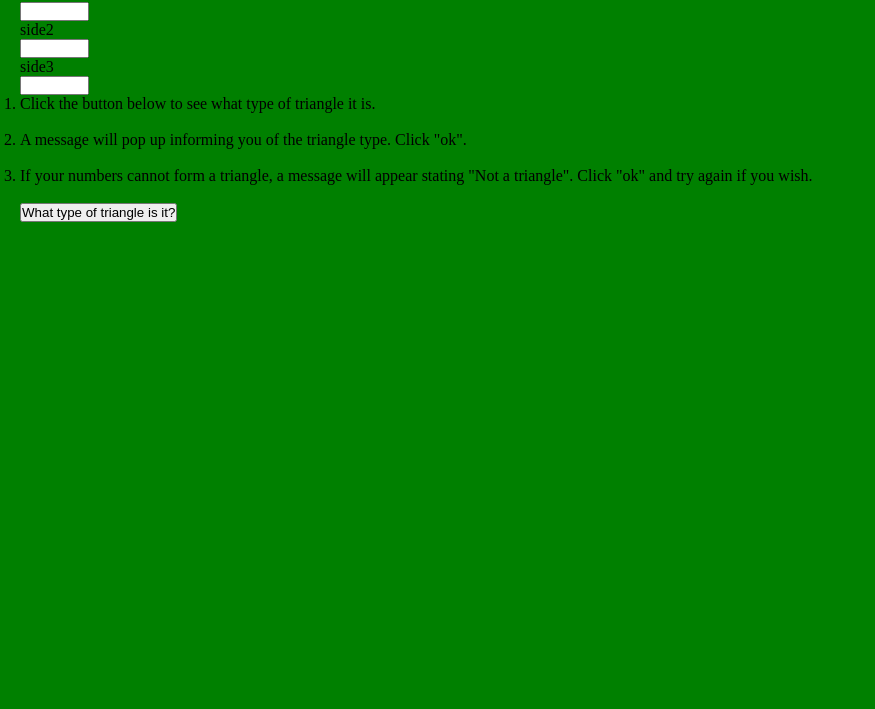
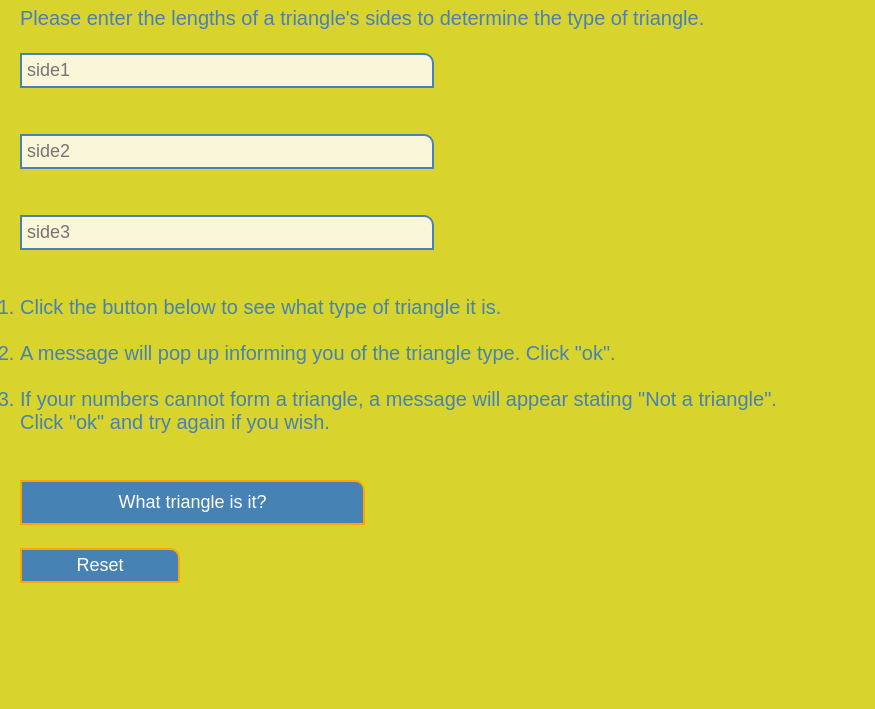
Before and after one commit to Mukabana/Triangle-tracker, a plain HTML site: page triangle.html in a window 1280 px wide. Shown: the part 91-800 px from the top of the page, without its empty margins (0-875 px from the left). Drawn offline with Linux system fonts and the light colour scheme.

Commit message:
Add styling to triangle tracker

```diff
--- a/css/styles.css
+++ b/css/styles.css
@@ -3,16 +3,74 @@
   padding: 0;
 }
 body {
-  margin: 20px;
-  background-color: green;
+  background-color: #d8d32d;
+  padding: 20px;
+  font-size: 20px;
+  font-family: arial, Helvettica, sans-serif;
+  margin: auto;
+  position: absolute;
 }
 h1 {
   text-align: center;
-}
-#length1 {
-  size: 5px;
+  font-size: 50px;
+  color: steelblue;
 }
 p {
   font-size: 12;
   font-style: arial;
 }
+#length1 {
+  padding: 5px;
+  width: 50%;
+  font-size: 18px;
+  border-radius: 0 10px 0 0;
+  border: 2px solid steelblue;
+  display: block;
+  background-color: #FAF6D9;
+}
+#length2 {
+  padding: 5px;
+  width: 50%;
+  font-size: 18px;
+  border-radius: 0 10px 0 0;
+  border: 2px solid steelblue;
+  display: block;
+  background-color: #FAF6D9;
+}
+#length3 {
+  padding: 5px;
+  width: 50%;
+  font-size: 18px;
+  border-radius: 0 10px 0 0;
+  border: 2px solid steelblue;
+  display: block;
+  background-color: #FAF6D9;
+}
+#submit {
+  padding: 10px;
+  width: 345px;
+  height: 45px;
+  font-size: 18px;
+  border-radius: 0 10px 0 0;
+  border: 2px solid orange;
+  display: block;
+  text-align: center;
+  background-color: steelblue;
+  color: white;
+}
+#res {
+  padding: 5px;
+  width: 20%;
+  font-size: 18px;
+  border-radius: 0 10px 0 0;
+  text-align: center;
+  background-color: steelblue;
+  color: white;
+  margin-bottom: 25px;
+  border: 2px solid orange;
+}
+form {
+  margin: 20px auto;
+  width: 800px;
+  color: steelblue;
+}
--- a/js/main.js
+++ b/js/main.js
@@ -10,6 +10,9 @@ var getValue = function() {
   if (side1===side2 && side2===side3) {
     alert("This is an equilateral triangle");
   }
+  else if (side1 >= (side2 + side3)|| side3 >= (side2 + side1)|| side2 >= (side1 + side3)) {
+    alert("This is not a triangle");
+  }
   else if (side1===side2 || side1===side3 || side2===side3) {
     alert("This is an isosceles triangle");
   }
--- a/triangle.html
+++ b/triangle.html
@@ -7,21 +7,17 @@
 </head>
 
 <body>
+  <h1>TRIANGLE TRACKER</h1>
+<form>
 
-  <h1>TRIANGLE TRACKER</h1>
-  <p>Please enter the lengths of a triangle's sides to determine the type of triangle.</p>
-
+  <p>Please enter the lengths of a triangle's sides to determine the type of triangle.</p><br>
 
   <p>
-    side1 <br>
-    <input type="text" size="6px" id="length1"> <br>
-    side2 <br>
-    <input type="text" size="6px" id="length2"> <br>
-    side3 <br>
-    <input type="text" size="6px "id="length3"><br>
+    <input type="text" placeholder="side1" id="length1"> <br><br>
+    <input type="text" placeholder="side2" id="length2"> <br><br>
+    <input type="text" placeholder="side3" id="length3"> <br>
 
-
-  </p>
+  </p><br>
 
   <ol>
     <li>Click the button below to see what type of triangle it is. </li> <br>
@@ -29,13 +25,14 @@
     <li>If your numbers cannot form a triangle, a message will appear stating "Not a triangle". Click "ok" and try again if you wish. </li> <br>
   </ol>
 
-  <p>
-    <button type="button" onclick="getValue()">What type of triangle is it?</button></p>
+  <p><br>
+    <button type="button" id="submit" onclick="getValue()">What triangle is it?</button></p><br>
+    <input type="reset" id="res" value="Reset">
 
+</form>
 
     <script src="js/main.js"></script>
 
 </body>
 
-
 </html>
```
